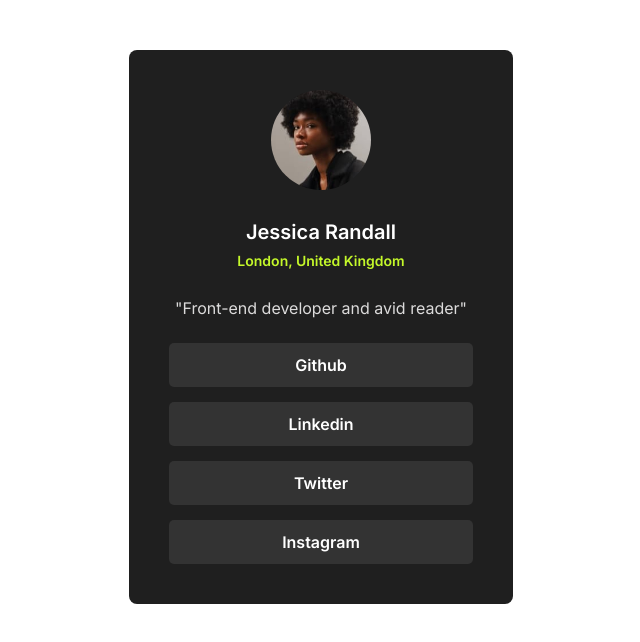
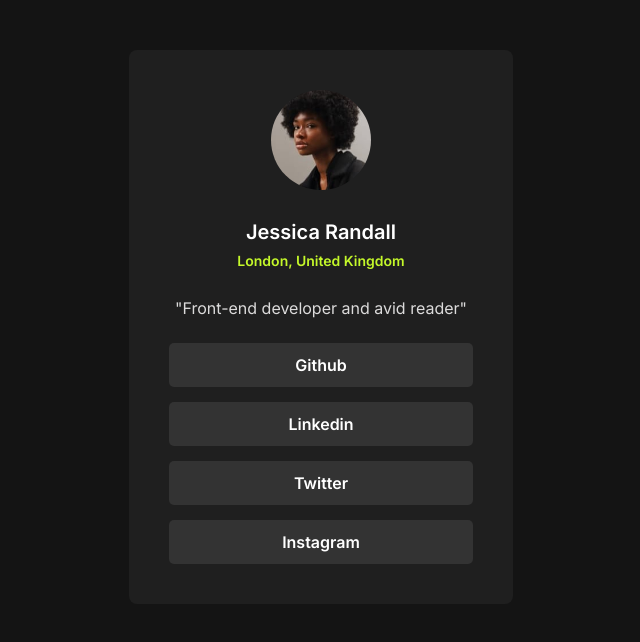
Before and after one commit to bimasenaadji/social-link-profile, a plain HTML site: page index.html in a window 1280 px wide. Shown: the whole page, without its empty margins (319-959 px from the left). Drawn offline with Linux system fonts and the light colour scheme.

Commit message:
fix: change body color

```diff
--- a/style.css
+++ b/style.css
@@ -29,6 +29,7 @@ body {
   font-family: "Inter", sans-serif;
   color: #1e1e1e;
   font-size: var(--fs-base);
+  background-color: #141414;
 }
 
 .card {
```
